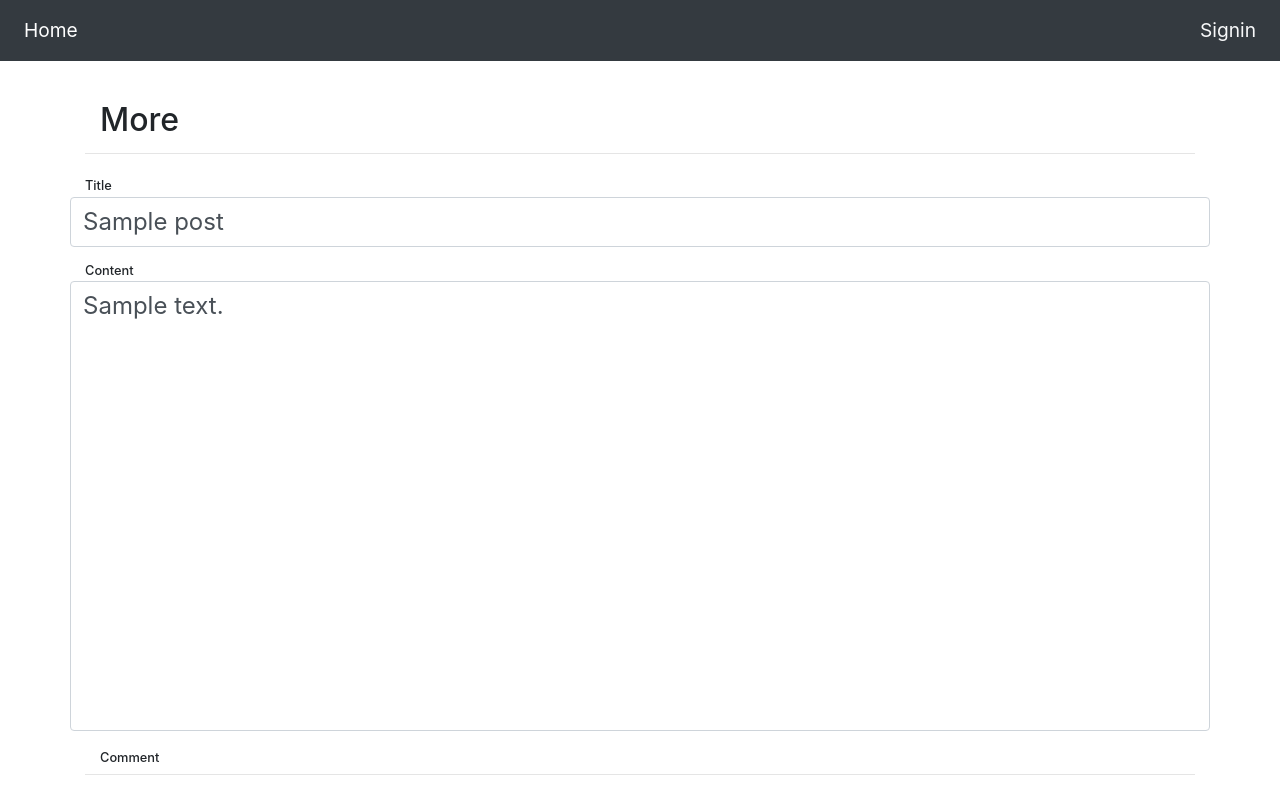
After one commit to easy0319/python_project, a Flask app: template app/view/templates/postmore.html in a window 1280 px wide. The commit adds this page. Run offline with Flask 2, Linux system fonts and the light colour scheme; the template is opened without the code that fills it: most values are stand-ins (such as "Sample title", 1, 10 or a date in 2020); parts of the project's set-up code (start-up, migrations or seed data) failed here and were passed over; some libraries are stand-ins or nearby versions.

Commit message:
게시판 뷰 리모델링, 게시판 역순으로 표시

```diff
--- a/app/view/templates/postdeletemodal.html
+++ b/app/view/templates/postdeletemodal.html
@@ -1,10 +1,10 @@
 <!-- Button trigger modal -->
-<button type="button" class="btn btn-danger btn-sm float-right" style="margin-right:5px;" data-toggle="modal" data-target="#removeModal">
+<button type="button" class="btn btn-danger btn-sm float-right" style="margin-right:5px; margin-top: -13px" data-toggle="modal" data-target="#removeModal{{post._id}}">
         Delete
         </button>
 
         <!-- Modal -->
-        <div class="modal fade" id="removeModal" tabindex="-1" role="dialog" aria-labelledby="removeModalLabel" aria-hidden="true">
+        <div class="modal fade" id="removeModal{{post._id}}" tabindex="-1" role="dialog" aria-labelledby="removeModalLabel" aria-hidden="true">
           <div class="modal-dialog" role="document">
             <div class="modal-content">
               <div class="modal-header">
--- /dev/null
+++ b/app/view/templates/postmore.html
@@ -0,0 +1,30 @@
+{% extends 'base.html' %}
+{% block content %}
+{% for post in post %}
+<div class="container" style="margin-top: -60px">
+    <div class="row">
+        <div class="col"></div>
+        <div class="col-12">
+            <h1 class="col-10" style="font-size: 2.5vw; margin-bottom: -10px">More</h1>
+            {% if session.userEmail == 'admin@admin' %}
+              {% include 'postdeletemodal.html' %}
+              {% include 'postupdatemodal.html' %}
+            {% endif %}
+            <hr class="my-4">
+
+            <form class="form-group row" style="margin-top: 3px; margin-bottom: 3px">
+                <h1 class="col-10" style="font-size: 1vw; margin-bottom: 3px">Title</h1>
+                <p class="form-control" style="font-size: 1.5em">{{post.postTitle}}</p>
+                <h1 class="col-10" style="font-size: 1vw; margin-bottom: 3px">Content</h1>
+                <p class="form-control" style="min-height: 450px; height: auto; font-size: 1.5em">{{post.postContent}}</p>
+                <hr class="my-4">
+            </form>
+
+            <h1 class="col-10" style="font-size: 1vw; margin-bottom: -15px">Comment</h1>
+            <hr class="my-4">
+        </div>
+        <div class="col"></div>
+    </div>
+</div>
+{% endfor %}
+{% endblock %}
--- a/app/view/templates/postupdatemodal.html
+++ b/app/view/templates/postupdatemodal.html
@@ -1,10 +1,10 @@
 <!-- Button trigger modal -->
-<button type="button" class="btn btn-warning btn-sm float-right" style="margin-right:5px;" data-toggle="modal" data-target="#updateModal">
+<button type="button" class="btn btn-warning btn-sm float-right" style="margin-right:5px; margin-top: -13px" data-toggle="modal" data-target="#updateModal{{post._id}}">
         Update
         </button>
 
         <!-- Modal -->
-        <div class="modal fade" id="updateModal" tabindex="-1" role="dialog" aria-labelledby="updateModalLabel" aria-hidden="true">
+        <div class="modal fade" id="updateModal{{post._id}}" tabindex="-1" role="dialog" aria-labelledby="updateModalLabel" aria-hidden="true">
           <div class="modal-dialog" role="document">
             <div class="modal-content">
 
```
Also changed, not shown: app/view/db/postsDAO.py (+16 -1 lines), app/view/postsAPI.py (+20 -6 lines), app/view/templates/postview.html (+3 -6 lines), app/view/templates/postviewmodal.html (+11 -7 lines), app/view/templates/welcome.html (+10 -7 lines).
